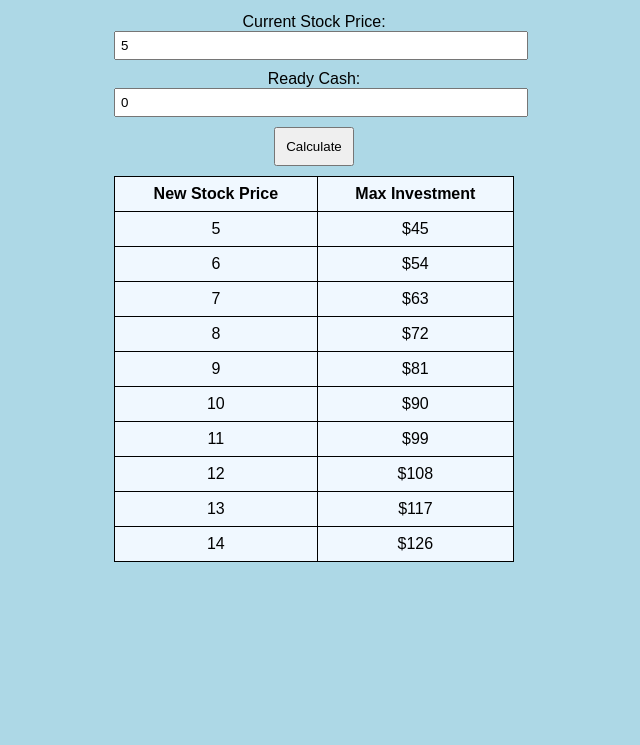
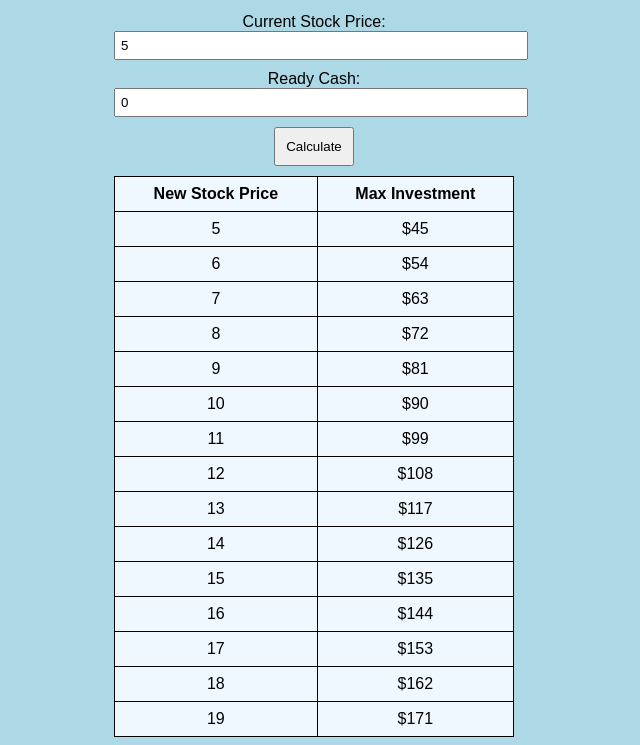
Before and after one commit to Ali-Hammoud-0/fsTools, a plain HTML site: page index.html in a window 1280 px wide. Both pictures are taken after typing "5" into the empty fields and a click on the button "Calculate". Shown: the part 119-864 px from the top of the page, without its empty margins (326-966 px from the left). Before the commit the page ends 800 px from the top, so only its background shows below. Drawn offline with Linux system fonts and the light colour scheme.

Commit message:
updated to 15 rows

```diff
--- a/index.html
+++ b/index.html
@@ -77,7 +77,7 @@
                 row.appendChild(maxInvestmentCell);
                 tbody.appendChild(row);
 
-                for (let i = 0; i < 10; i++) {
+                for (let i = 0; i < 15; i++) {
                     const newStockPrice = stockPrice + i; // Increment stock price
                     const maxInvestment = newStockPrice*9 + readyCash; // Maintain ready cash
 
```
